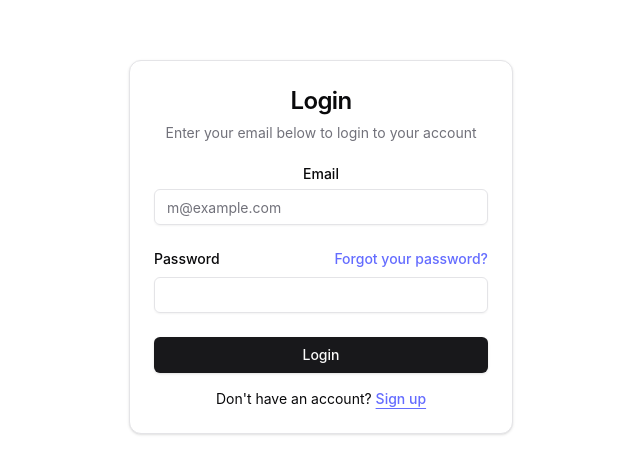
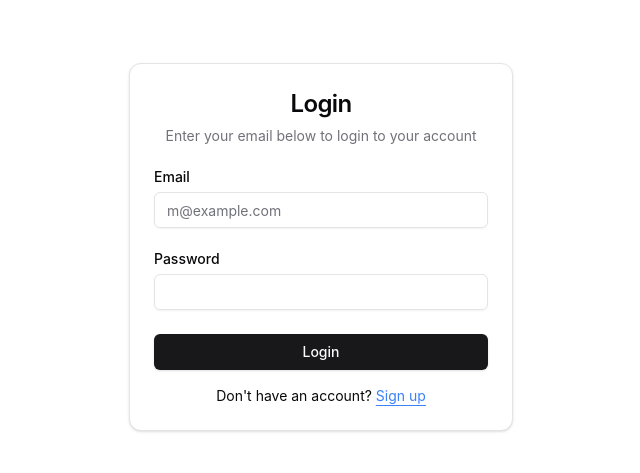
Before and after one commit to Computing-Collective/Flink, a React (Vite) app in the folder frontend/: page /login in a window 1280 px wide. Shown: the part 169-642 px from the top of the page, without its empty margins (319-959 px from the left). Built offline with nearby package versions, Linux system fonts and the light colour scheme.

Commit message:
link login to b/e

```diff
--- a/frontend/src/App.tsx
+++ b/frontend/src/App.tsx
@@ -5,8 +5,10 @@ import AuthRoute from "@/components/AuthRoute";
 import { History } from "@/pages/History";
 import { Toaster } from "@/components/ui/toaster";
 
+export const API_URL = "http://localhost:8000";
+
 function App() {
-  const isAuthenticated = true; // TODO add auth
+  const isAuthenticated = localStorage.getItem("userId") !== null;
 
   return (
     <div className="text-center p-4 min-h-screen min-w-[100vw]">
--- a/frontend/src/components/AuthRoute.tsx
+++ b/frontend/src/components/AuthRoute.tsx
@@ -7,7 +7,7 @@ interface AuthRouteProps {
 }
 
 const AuthRoute: React.FC<AuthRouteProps> = ({ element, isAuthenticated }) => {
-  return isAuthenticated ? element : <Navigate to="/" />;
+  return isAuthenticated ? element : <Navigate to="/login" />;
 };
 
 export default AuthRoute;
--- a/frontend/src/components/login-form.tsx
+++ b/frontend/src/components/login-form.tsx
@@ -9,52 +9,96 @@ import {
 } from "@/components/ui/card";
 import { Input } from "@/components/ui/input";
 import { Label } from "@/components/ui/label";
+import { API_URL } from "@/App";
+import { useState } from "react";
 
 export function LoginForm({
   className,
   ...props
 }: React.ComponentPropsWithoutRef<"div">) {
+  const [email, setEmail] = useState("");
+  const [password, setPassword] = useState("");
+  const [signup, setSignup] = useState(false);
+
+  async function handleLogin() {
+    let route = "login";
+    if (signup) {
+      route = "signup";
+    }
+    const response = await fetch(`${API_URL}/${route}`, {
+      method: "POST",
+      headers: {
+        "Content-Type": "application/json",
+      },
+      body: JSON.stringify({ email, password }),
+    });
+
+    const json = await response.json();
+
+    const userId = json.userId;
+
+    if (userId) {
+      localStorage.setItem("userId", userId);
+    }
+
+    if (response.ok) {
+      window.location.href = "/";
+    }
+  }
+
   return (
     <div className={cn("flex flex-col gap-6", className)} {...props}>
       <Card>
         <CardHeader>
-          <CardTitle className="text-2xl">Login</CardTitle>
+          <CardTitle className="text-2xl">
+            {signup ? "Sign up" : "Login"}
+          </CardTitle>
           <CardDescription>
-            Enter your email below to login to your account
+            Enter your email below to {signup ? "sign up for" : "login to"} your
+            account
           </CardDescription>
         </CardHeader>
         <CardContent>
           <form>
             <div className="flex flex-col gap-6">
               <div className="grid gap-2">
-                <Label htmlFor="email">Email</Label>
+                <Label htmlFor="email" className="text-start">
+                  Email
+                </Label>
                 <Input
                   id="email"
                   type="email"
                   placeholder="m@example.com"
                   required
+                  value={email}
+                  onChange={(e) => setEmail(e.target.value)}
                 />
               </div>
               <div className="grid gap-2">
                 <div className="flex items-center">
                   <Label htmlFor="password">Password</Label>
-                  <a
-                    href="#"
-                    className="ml-auto inline-block text-sm underline-offset-4 hover:underline">
-                    Forgot your password?
-                  </a>
                 </div>
-                <Input id="password" type="password" required />
+                <Input
+                  id="password"
+                  type="password"
+                  required
+                  value={password}
+                  onChange={(e) => setPassword(e.target.value)}
+                />
               </div>
-              <Button type="submit" className="w-full">
-                Login
+              <Button type="submit" className="w-full" onClick={handleLogin}>
+                {signup ? "Sign up" : "Login"}
               </Button>
             </div>
             <div className="mt-4 text-center text-sm">
               Don&apos;t have an account?{" "}
-              <a href="#" className="underline underline-offset-4">
-                Sign up
-              </a>
+              <span
+                className="underline underline-offset-4 hover:cursor-pointer text-blue-500"
+                onClick={() => {
+                  setSignup((prevState) => !prevState);
+                }}>
+                {!signup ? "Sign up" : "Login"}
+              </span>
             </div>
           </form>
         </CardContent>
```
